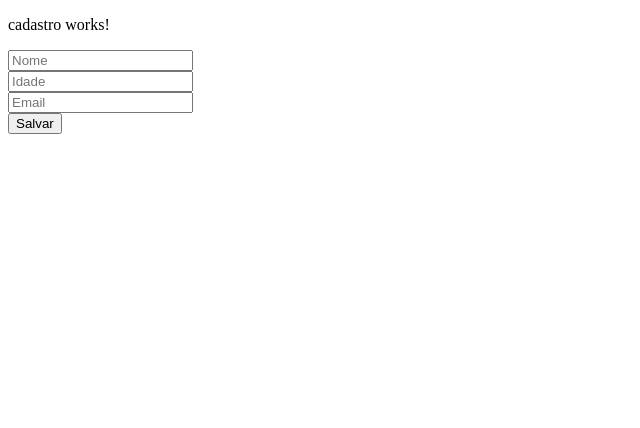
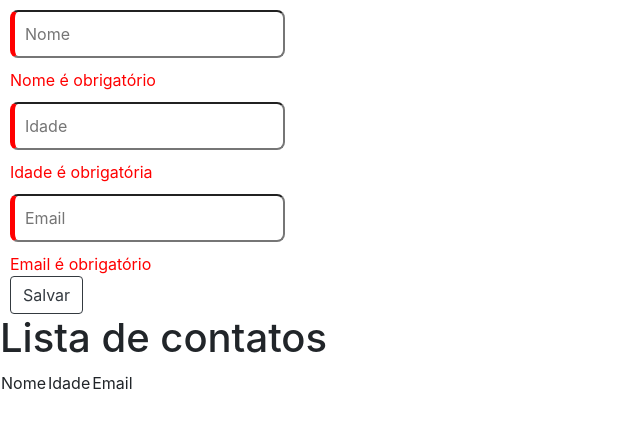
Before and after one commit to botaoap/Alngular11_Proway_Botao_2021, an Angular app in the folder aula2/: page / in a window 1280 px wide. Shown: the top 428 px of the page, without its empty margins (0-640 px from the left). Built offline with nearby package versions, Linux system fonts and the light colour scheme.

Commit message:
Aula 2 create form with list

```diff
--- a/aula2/src/app/cadastro/cadastro.component.css
+++ b/aula2/src/app/cadastro/cadastro.component.css
@@ -0,0 +1,22 @@
+input{
+    padding: 10px;
+    margin: 10px;
+    border-radius: 8px;
+}
+
+input.ng-invalid{
+    border-left: 5px solid red;
+}
+
+input.ng-valid{
+    border-left: 5px solid green;
+}
+
+.error{
+    color: red;
+    margin-left: 10px;
+}
+
+button{
+    margin-left: 10px;
+}
--- a/aula2/src/app/cadastro/cadastro.component.html
+++ b/aula2/src/app/cadastro/cadastro.component.html
@@ -1,7 +1,42 @@
-<p>cadastro works!</p>
-<form #simplForm="ngForm" (ngSubmit)="getValue(simplForm.value)">
-    <input type="text" ngModel name="nome" placeholder="Nome"><br>
-    <input type="text" ngModel name="idade" placeholder="Idade"><br>
-    <input type="text" ngModel name="email" placeholder="Email"><br>
-    <button>Salvar</button>
-</form>
+<!DOCTYPE html>
+<html lang="en">
+<head>
+  <title>Bootstrap Example</title>
+  <meta charset="utf-8">
+  <meta name="viewport" content="width=device-width, initial-scale=1">
+  <link rel="stylesheet" href="https://maxcdn.bootstrapcdn.com/bootstrap/4.5.2/css/bootstrap.min.css">
+  <script src="https://ajax.googleapis.com/ajax/libs/jquery/3.5.1/jquery.min.js"></script>
+  <script src="https://cdnjs.cloudflare.com/ajax/libs/popper.js/1.16.0/umd/popper.min.js"></script>
+  <script src="https://maxcdn.bootstrapcdn.com/bootstrap/4.5.2/js/bootstrap.min.js"></script>
+</head>
+<body>
+    <form #simplForm="ngForm" (ngSubmit)="getValue(simplForm.value)">
+        <div>
+            <input type="text" required #nome="ngModel" ngModel name="nome" placeholder="Nome"><br>
+            <span class="error" *ngIf="nome.invalid">Nome é obrigatório</span>
+        </div>
+        <div>
+            <input type="text"  required #idade="ngModel" ngModel name="idade" placeholder="Idade"><br>
+            <span class="error" *ngIf="idade.invalid">Idade é obrigatória</span>
+        </div>
+        <div>
+            <input type="text"  required #email="ngModel" ngModel name="email" placeholder="Email"><br>
+            <span class="error" *ngIf="email.invalid">Email é obrigatório</span>
+        </div>
+        <button class="btn btn-outline-dark">Salvar</button>
+    </form>
+    <h1>Lista de contatos</h1>
+    <table>
+        <tr>
+            <td>Nome</td>
+            <td>Idade</td>
+            <td>Email</td>
+        </tr>
+        <tr *ngFor="let ct of contato">
+            <td>{{ct.nome}}</td>
+            <td>{{ct.idade}}</td>
+            <td>{{ct.email}}</td>
+
+        </tr>
+    </table>
+</body>
--- a/aula2/src/app/cadastro/cadastro.component.ts
+++ b/aula2/src/app/cadastro/cadastro.component.ts
@@ -1,4 +1,5 @@
 import { Component, OnInit } from '@angular/core';
+import { EmailValidator } from '@angular/forms';
 
 @Component({
   selector: 'app-cadastro',
@@ -11,9 +12,21 @@ export class CadastroComponent implements OnInit {
 
   ngOnInit(): void {
   }
-
+  show = true;
+  contato = [{
+    nome:'',
+    idade:'',
+    email:'',
+  }];
   getValue(data:any){
-    console.warn(data);
+    this.contato.push(data);
+  }
+  setShow(){
+    this.getValue;
+    this.show = !this.show;
   }
 
+
+
+
 }
```
